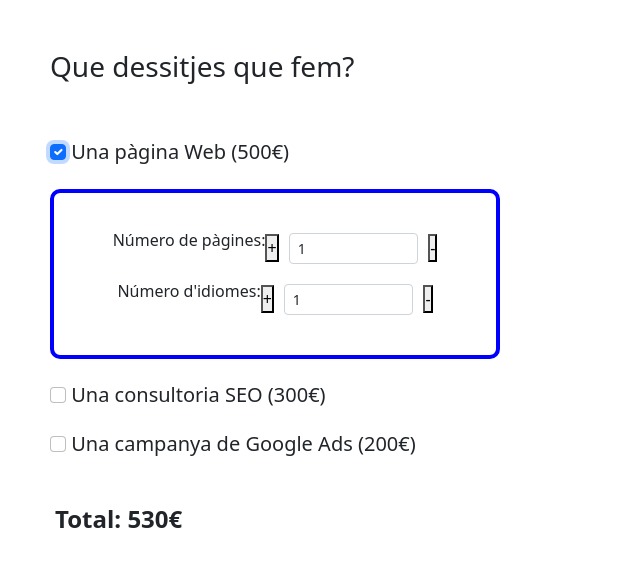
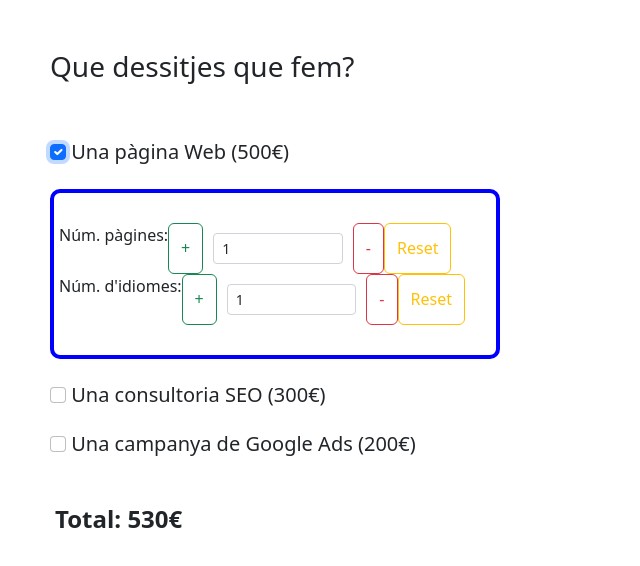
Before and after one commit to Xavi-BCN/sprint7-a, a React (Create React App) app: page / in a window 1280 px wide. Both pictures are taken after a click on the checkbox 58 px from the left and 151 px from the top of the page. Shown: the top 566 px of the page, without its empty margins (0-640 px from the left). Built offline with nearby package versions, Linux system fonts and the light colour scheme.

Commit message:
Exercise 3 - Logic OK - but need  CSS

```diff
--- a/src/components/Panel.js
+++ b/src/components/Panel.js
@@ -8,12 +8,14 @@ function Panel ({paginas, idiomas}){
   return (
     <>
       <StylPanel>
-      <p style={{display: 'inline'}}>Número de pàgines:</p>
+      <p className="text-start ">Núm. pàgines: </p>
       <Controls control={paginas} whatInput={'inputpag'}/>
-      <p>Número d'idiomes:</p>
+      <p className="text-start" >Núm. d'idiomes:</p>
       <Controls control={idiomas} whatInput={'inputlang'}/>
       </StylPanel>
     </>
   );
 }
 export default Panel;
+
+//style={{display: 'inline'}}
--- a/src/components/PanelStyle.js
+++ b/src/components/PanelStyle.js
@@ -3,10 +3,12 @@ import PanelStyle from "styled-components";
 export const StylPanel = PanelStyle.div`
   display: flex;
   flex-wrap: wrap;
-  justify-content: center;
-  align-items: center;
+
   border: 4px solid blue;
   border-radius: 10px;
   padding: 30px 5px;
   width: 450px;
 `;
+
+  //justify-content: center;
+  //align-items: center;
--- a/src/components/controls.jsx
+++ b/src/components/controls.jsx
@@ -1,16 +1,27 @@
 
 function Controls ({control, whatInput}){
 
-  function increment()   {
-    document.getElementById(`${whatInput}`).value++;
+  let target = document.getElementById(`${whatInput}`)
+
+  function increment(){
+      target.value ++;
+      control(target.value)
   }
-  function decrement()   {
-    document.getElementById(`${whatInput}`).value--;
+  function decrement(){
+    if(target.value >= 2){
+      target.value --;
+      control(target.value)
+    }
+  }
+
+  function reset(){
+    target.value = 1;
+    control(target.value);
   }
 
   return (
     <>
-      <button onClick={increment}> + </button>
+      <button className="btn btn-outline-success" onClick={increment} > + </button>
       <input
         id= {`${whatInput}`}
         style={{width: '30%', margin: '10px'}}
@@ -20,10 +31,12 @@ function Controls ({control, whatInput}){
         type="number"
         aria-label=".form-control-sm example"
         onChange={ (event) => control(event.target.value)}
-        on
       />
-      <button onClick={decrement}> - </button>
+      <button className="btn btn-outline-danger" onClick={decrement}> - </button>
+      <button className="btn btn-outline-warning" onClick={reset}> Reset</button>
     </>
   );
 }
 export default Controls;
+
+// onBlur={control(document.getElementById(`${whatInput}`).value)}
```
